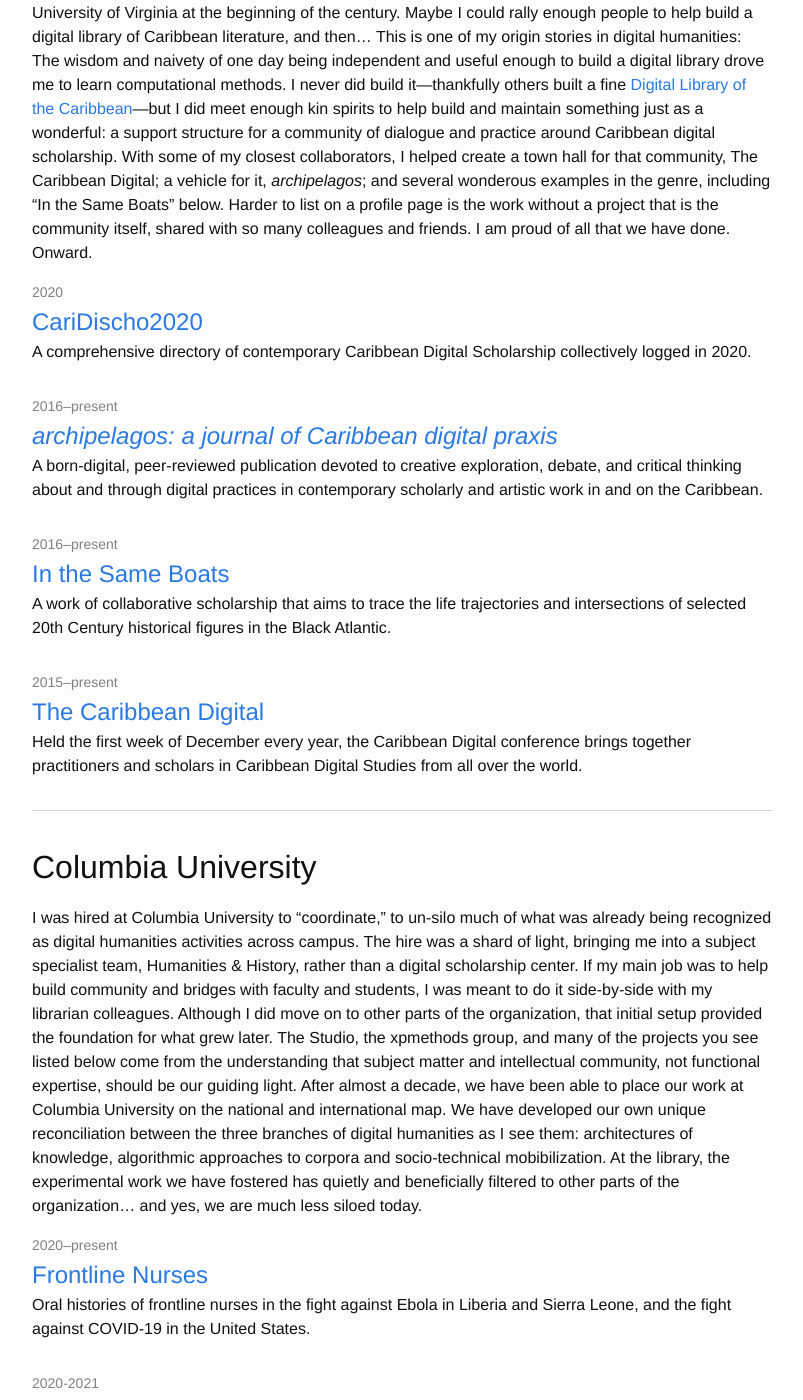
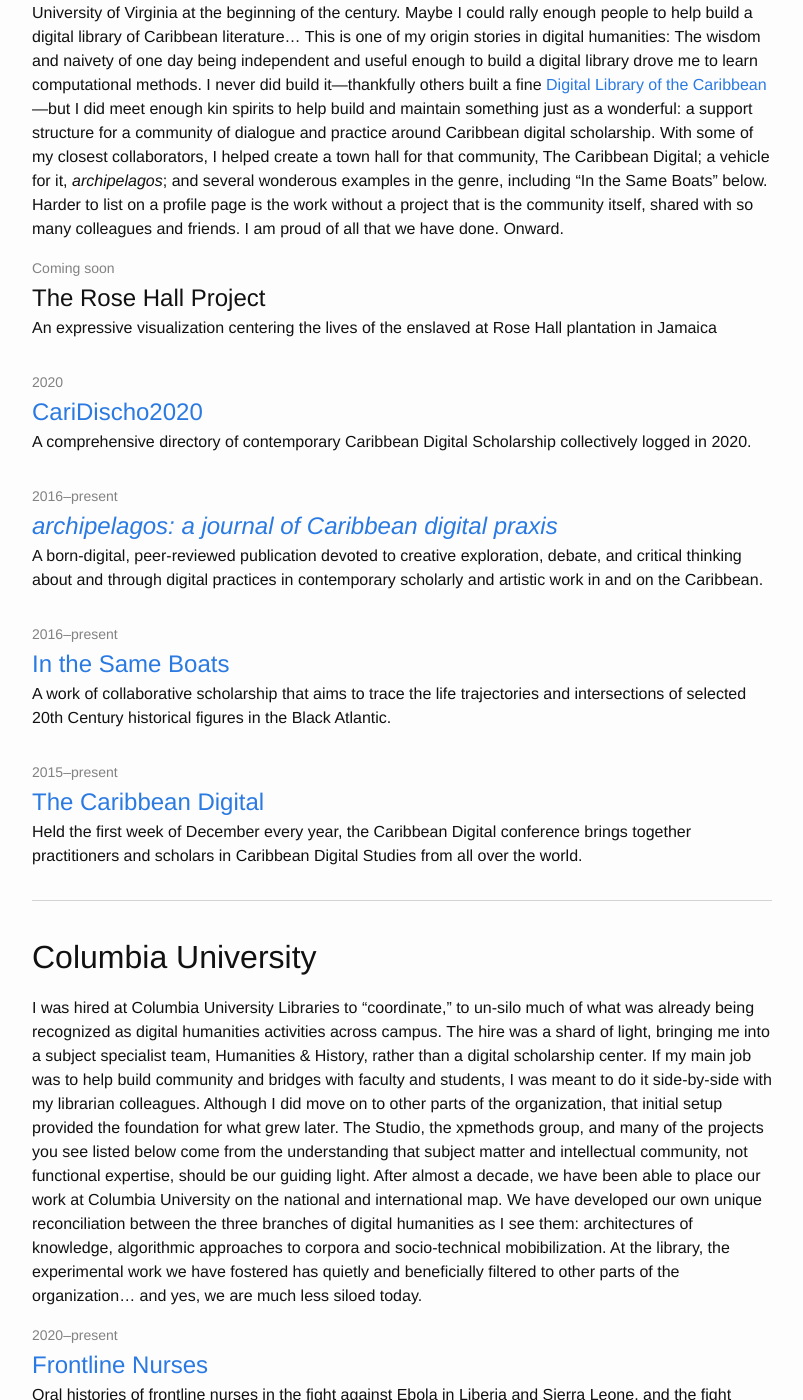
Before and after one commit to elotroalex/elotroalex, a Jekyll site: the page built from profiles.md, in a window 1280 px wide and 1400 px high, scrolled down 1225 px. Shown: the whole window, without its empty margins (238-1041 px from the left). Built offline with Jekyll 4.4.1, drawn with Linux system fonts in a browser that asks for light colours; some of the changed text lies outside the part shown.

Commit message:
added rose hall

```diff
--- a/_data/projects.yml
+++ b/_data/projects.yml
@@ -1,6 +1,14 @@
 #########################
 # The Caribbean Digital #
 #########################
+
+- title: "The Rose Hall Project"
+  time: "Coming soon"
+  link:
+  url:
+  category: tcd
+  blurb: "An expressive visualization centering the lives of the enslaved at Rose Hall plantation in Jamaica"
+
 
 - title: "CariDischo2020"
   time: "2020"
--- a/profiles.md
+++ b/profiles.md
@@ -32,7 +32,7 @@
 
 ## The Caribbean Digital
 
-We did not have access to all the Caribbean literature and culture we needed to carry our studies at the University of Virginia at the beginning of the century. Maybe I could rally enough people to help build a digital library of Caribbean literature, and then... This is one of my origin stories in digital humanities: The wisdom and naivety of one day being independent and useful enough to build a digital library drove me to learn computational methods. I never did build it---thankfully others built a fine [Digital Library of the Caribbean](https://www.dloc.com/)---but I did meet enough kin spirits to help build and maintain something just as a wonderful: a support structure for a community of dialogue and practice around Caribbean digital scholarship. With some of my closest collaborators, I helped create a town hall for that community, The Caribbean Digital; a vehicle for it, *archipelagos*; and several wonderous examples in the genre, including "In the Same Boats" below. Harder to list on a profile page is the work without a project that is the community itself, shared with so many colleagues and friends. I am proud of all that we have done. Onward.
+We did not have access to all the Caribbean literature and culture we needed to carry our studies at the University of Virginia at the beginning of the century. Maybe I could rally enough people to help build a digital library of Caribbean literature... This is one of my origin stories in digital humanities: The wisdom and naivety of one day being independent and useful enough to build a digital library drove me to learn computational methods. I never did build it---thankfully others built a fine [Digital Library of the Caribbean](https://www.dloc.com/)---but I did meet enough kin spirits to help build and maintain something just as a wonderful: a support structure for a community of dialogue and practice around Caribbean digital scholarship. With some of my closest collaborators, I helped create a town hall for that community, The Caribbean Digital; a vehicle for it, *archipelagos*; and several wonderous examples in the genre, including "In the Same Boats" below. Harder to list on a profile page is the work without a project that is the community itself, shared with so many colleagues and friends. I am proud of all that we have done. Onward.
 
 <ul class="post-list">
 {% assign tcd_projects = site.data.projects | where: "category","tcd" %}
@@ -51,7 +51,7 @@
 
 ## Columbia University
 
-I was hired at Columbia University to "coordinate," to un-silo much of what was already being recognized as digital humanities activities across campus. The hire was a shard of light, bringing me into a subject specialist team, Humanities & History, rather than a digital scholarship center. If my main job was to help build community and bridges with faculty and students, I was meant to do it side-by-side with my librarian colleagues. Although I did move on to other parts of the organization, that initial setup provided the foundation for what grew later. The Studio, the xpmethods group, and many of the projects you see listed below come from the understanding that subject matter and intellectual community, not functional expertise, should be our guiding light. After almost a decade, we have been able to place our work at Columbia University on the national and international map. We have developed our own unique reconciliation between the three branches of digital humanities as I see them: architectures of knowledge, algorithmic approaches to corpora and  socio-technical mobibilization. At the library, the experimental work we have fostered has quietly and beneficially filtered to other parts of the organization... and yes, we are much less siloed today.
+I was hired at Columbia University Libraries to "coordinate," to un-silo much of what was already being recognized as digital humanities activities across campus. The hire was a shard of light, bringing me into a subject specialist team, Humanities & History, rather than a digital scholarship center. If my main job was to help build community and bridges with faculty and students, I was meant to do it side-by-side with my librarian colleagues. Although I did move on to other parts of the organization, that initial setup provided the foundation for what grew later. The Studio, the xpmethods group, and many of the projects you see listed below come from the understanding that subject matter and intellectual community, not functional expertise, should be our guiding light. After almost a decade, we have been able to place our work at Columbia University on the national and international map. We have developed our own unique reconciliation between the three branches of digital humanities as I see them: architectures of knowledge, algorithmic approaches to corpora and  socio-technical mobibilization. At the library, the experimental work we have fostered has quietly and beneficially filtered to other parts of the organization... and yes, we are much less siloed today.
 
 <ul class="post-list">
 {% assign cu_projects = site.data.projects | where: "category","columbia" %}
```
Also changed, not shown: other parts of profiles.md (+1 -1 lines).
